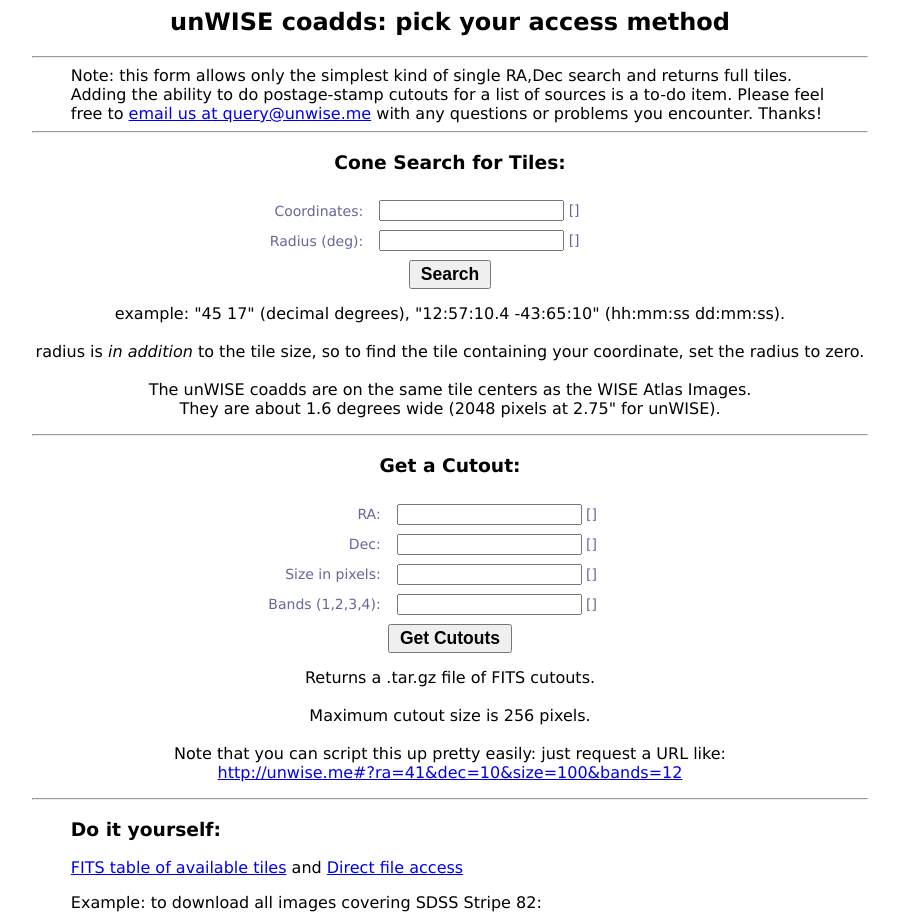
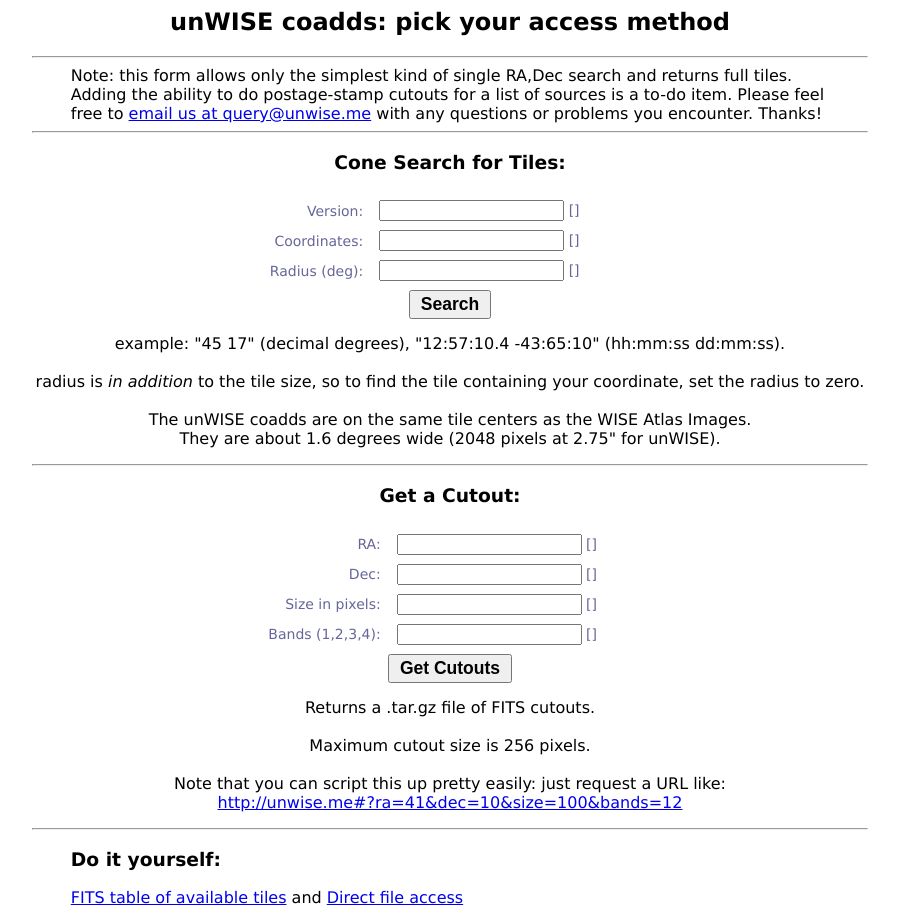
Before and after one commit to dstndstn/unwise.me, a Django app: template templates/coordsearch.html in a window 1280 px wide. Shown: the top 923 px of the page, without its empty margins (190-1089 px from the left). Run offline with Django 3.2, Linux system fonts and the light colour scheme; the template is opened without the code that fills it: most values are stand-ins (such as "Sample title", 1, 10 or a date in 2020); form fields are guessed from the names that the template uses.

Commit message:
start adding coadd versions to unwise.me

```diff
--- a/templates/coordsearch.html
+++ b/templates/coordsearch.html
@@ -49,6 +49,13 @@
   {{ form.non_field_errors }}
   <table class="formtab">
     <tbody>
+    <tr>
+      <td align="right"><label for="id_version">Version:</label></td>
+      <td>
+        {{ form.version }}
+        {{ form.version.errors }}
+      </td>
+    </tr>
     <tr>
       <td align="right"><label for="id_coord">Coordinates:</label></td>
       <td>
--- a/templates/index.html
+++ b/templates/index.html
@@ -25,6 +25,8 @@
 
 <p class="big"><a href="/photsearch/">Search &amp; Download SDSS/WISE Forced Photometry</a></p>
 
+<p class="big"><a href="http://legacysurvey.org/viewer/?layer=unwise&ra=202.5&dec=47.2&zoom=10">Browse Coadd Images</a></p>
+
 <br/>
 
 <p>
@@ -41,7 +43,7 @@
 <a href="https://github.com/dstndstn/unwise-sdss-phot">code</a><br/>
 Please cite: Lang, D., Hogg, D.W., and Schlegel, D.J., 2014, "WISE photometry for 400 million SDSS sources," Astronomical Journal, submitted.
 <br/><br/>
-Contact: <a href="http://dstn.astrometry.net">Dustin Lang</a>, dstn at cmu dot edu<br/>
+Contact: <a href="http://dstn.astrometry.net">Dustin Lang</a>, dstndstn at gmail dot com<br/>
 Or post questions on the <a href="https://groups.google.com/forum/#!forum/unwise">forum</a></p>
 
 <br/>
--- a/unwise/common.py
+++ b/unwise/common.py
@@ -80,6 +80,7 @@
     return ra,dec
 
 class CoordSearchForm(forms.Form):
+    version = CharField(max_length=20)
     coord = forms.CharField(required=True, validators=[parse_coord],
                             initial='41 10')
     radius = forms.FloatField(required=False, initial=0)
```
Also changed, not shown: coadd/views.py (+17 -2 lines).
